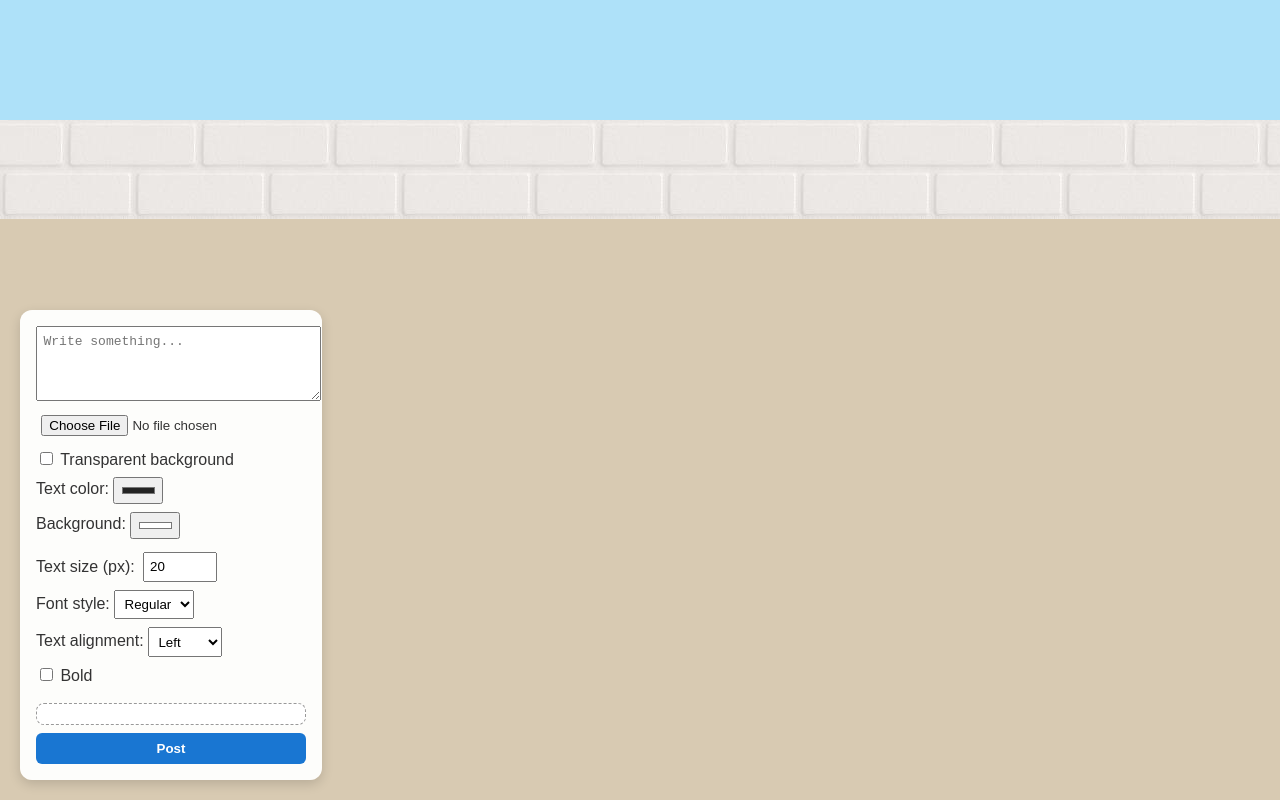
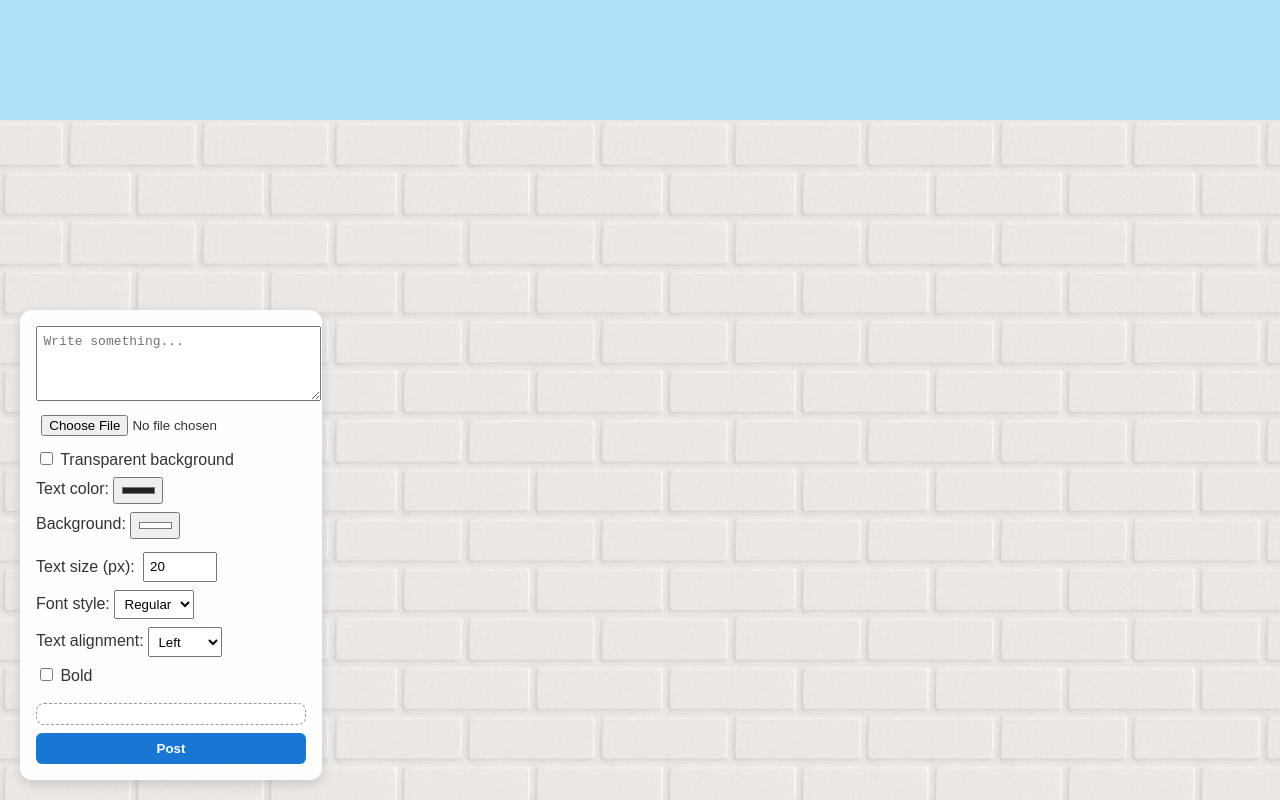
Before and after one commit to tomartir/The-Wall, a website: page index.html in a window 1280 px wide. Drawn offline with Linux system fonts and the light colour scheme; no server answers.

Commit message:
Update styles.css

```diff
--- a/styles.css
+++ b/styles.css
@@ -32,7 +32,7 @@ html, body {
 
   /* Muro che si muove */
   background-image: url('wall.jpg');
-  background-repeat: repeat-x;
+  background-repeat: repeat;
   background-position: 0 0;
 
   -ms-overflow-style: none;
```
